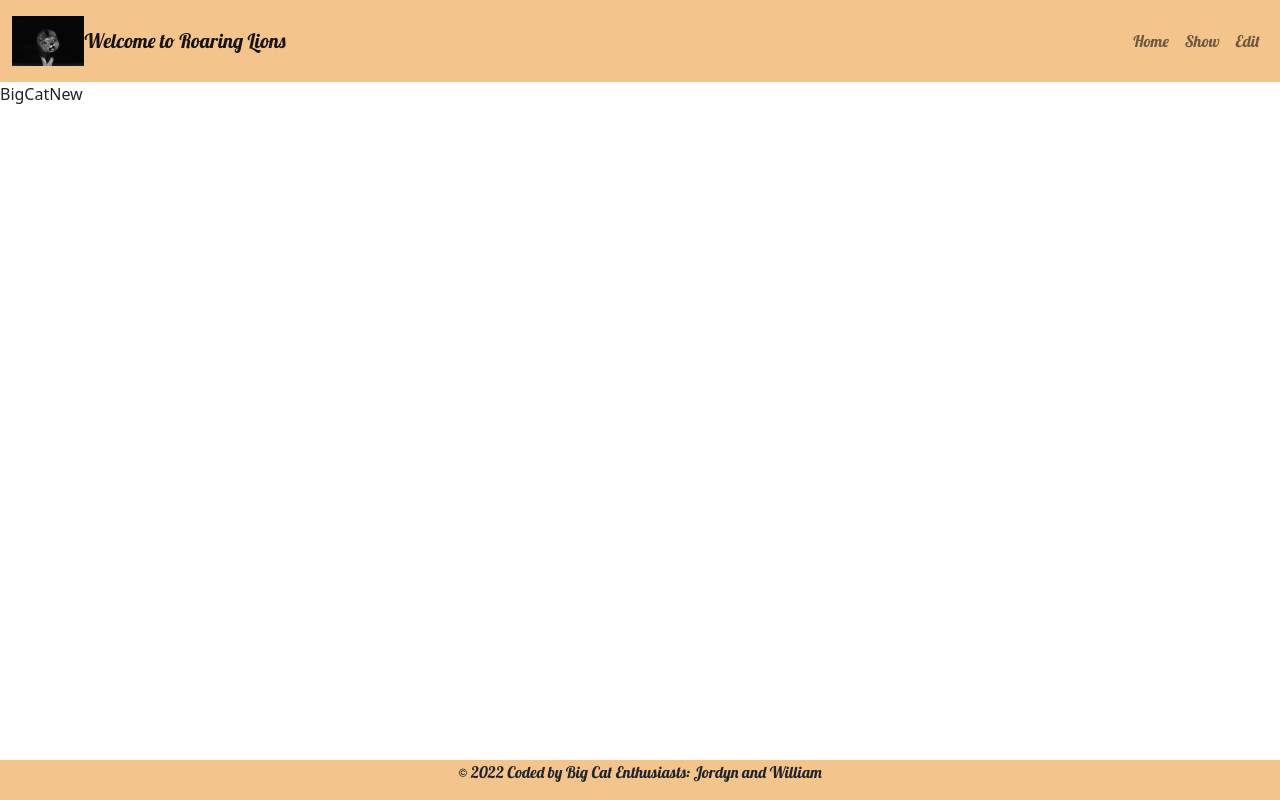
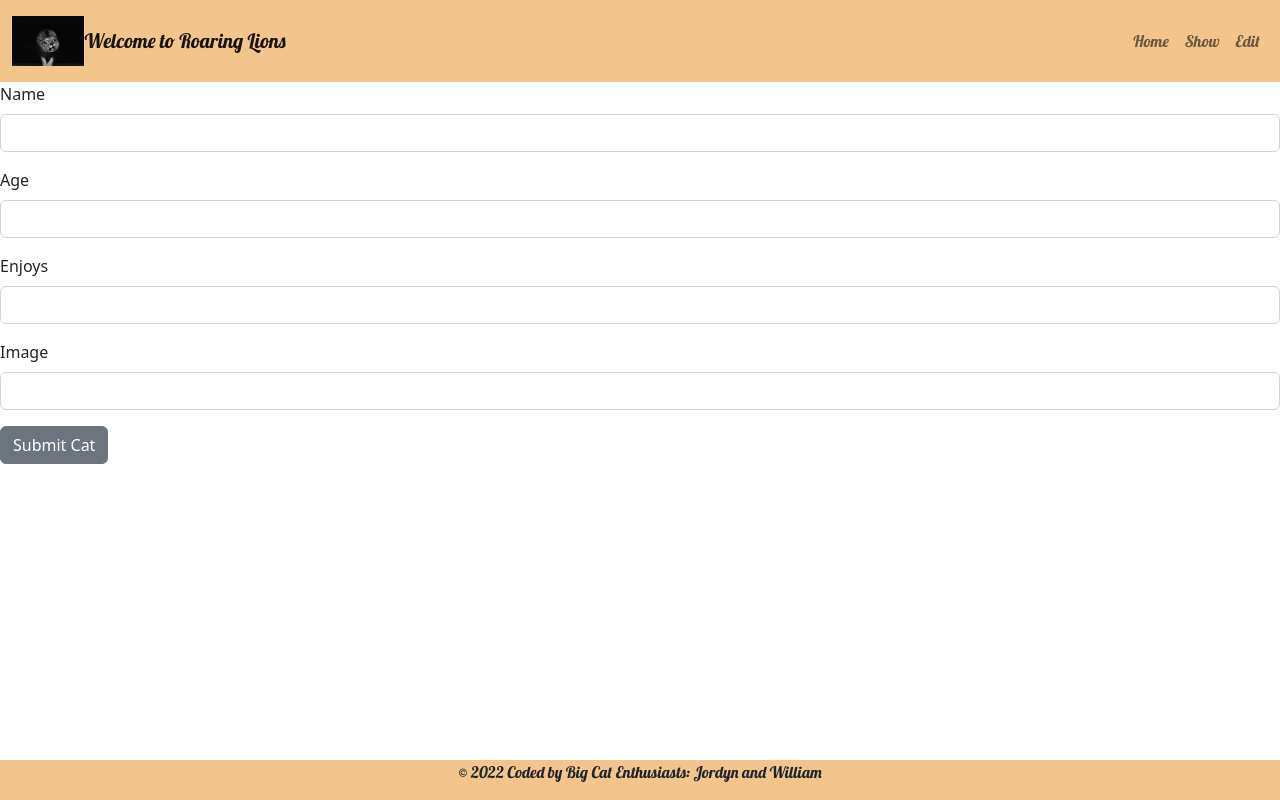
Before and after one commit to jordyneajensen/cat-tinder-frontend-roaring-lions-william-jordyn, a React (Create React App) app: page /bigcatnew in a window 1280 px wide. Built offline with nearby package versions, Linux system fonts and the light colour scheme.

Commit message:
Created functionality and added test coverage

```diff
--- a/src/App.js
+++ b/src/App.js
@@ -33,12 +33,15 @@
         <Switch>
           <Route path="/bigcatindex" render={(props) => <BigCatIndex cats={this.state.cats} />} />
           <Route exact path="/" component={Home} />
+          <Route path="/bigcatnew"
+                 render={() => {
+                  return <BigCatNew createNewCat={this.createNewCat}/>
+                 }} />
           <Route path="/bigcatshow/:id" render={(props) => {
             let id = +props.match.params.id
             let cat = this.state.cats.find(catObject => catObject.id === id)
               return <BigCatShow cat={cat} />
           }} />
-          <Route path="/bigcatnew" component={BigCatNew} />
           <Route path="/bigcatedit" component={BigCatEdit} />
           <Route component={NotFound}/>
         </Switch>
--- a/src/pages/BigCatNew.js
+++ b/src/pages/BigCatNew.js
@@ -1,11 +1,79 @@
-import React, { Component } from 'react'
+import React, { Component } from "react";
+import { Form, FormGroup, Label, Input, Button } from 'reactstrap'
+import { Redirect } from 'react-router-dom'
 
 class BigCatNew extends Component {
+    constructor(props) {
+      super(props)
+      this.state = {
+        newCat: {
+          name:"",
+          age: "",
+          enjoys: "",
+          image:""
+        },
+        submitted: false
+      }
+    }
+
+    handleChange = (e) => {
+      const { newCat } = this.state
+      newCat[e.target.name] = e.target.value
+      this.setState({ newCat: newCat })
+    }
+
+    handleSubmit = () => {
+      this.props.createNewCat(this.state.newCat)
+      this.setState({ submitted: true})
+    }
   render() {
     return (
-      <div>BigCatNew</div>
-    )
+      <Form>
+        <FormGroup>
+          <Label for="name">Name</Label>
+          <Input
+            type="text"
+            name="name"
+            onChange={this.handleChange}
+
+          />
+        </FormGroup>
+        <FormGroup>
+          <Label for="age">Age</Label>
+          <Input
+            type="text"
+            name="age"
+            onChange={this.handleChange}
+
+        />
+        </FormGroup>
+        <FormGroup>
+          <Label for="enjoys">Enjoys</Label>
+          <Input
+            type="text"
+            name="enjoys"
+            onChange={this.handleChange}
+
+          />
+        </FormGroup>
+        <FormGroup>
+          <Label for="image">Image</Label>
+          <Input
+            type="text"
+            name="image"
+            onChange={this.handleChange}
+
+          />
+        </FormGroup>
+        <Button
+          name="submit"
+          onClick={this.handleSubmit}
+          >Submit Cat
+        </Button>
+        { this.state.submitted && <Redirect to="/bigcatindex"/> }
+      </Form>
+    );
   }
 }
 
-export default BigCatNew
+export default BigCatNew;
```
Also changed, not shown: 1 other file (tests, documents, lock files or other folders).
